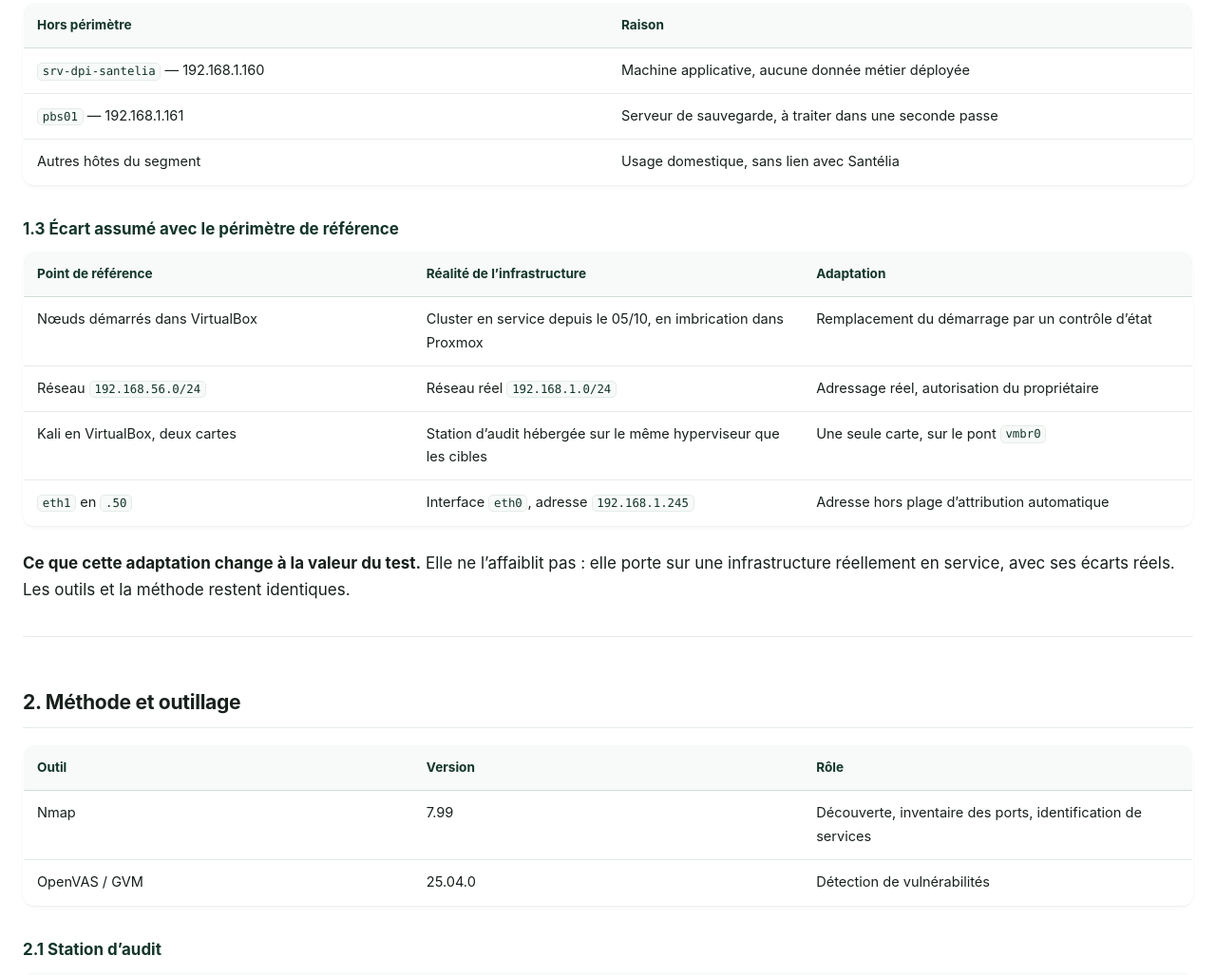
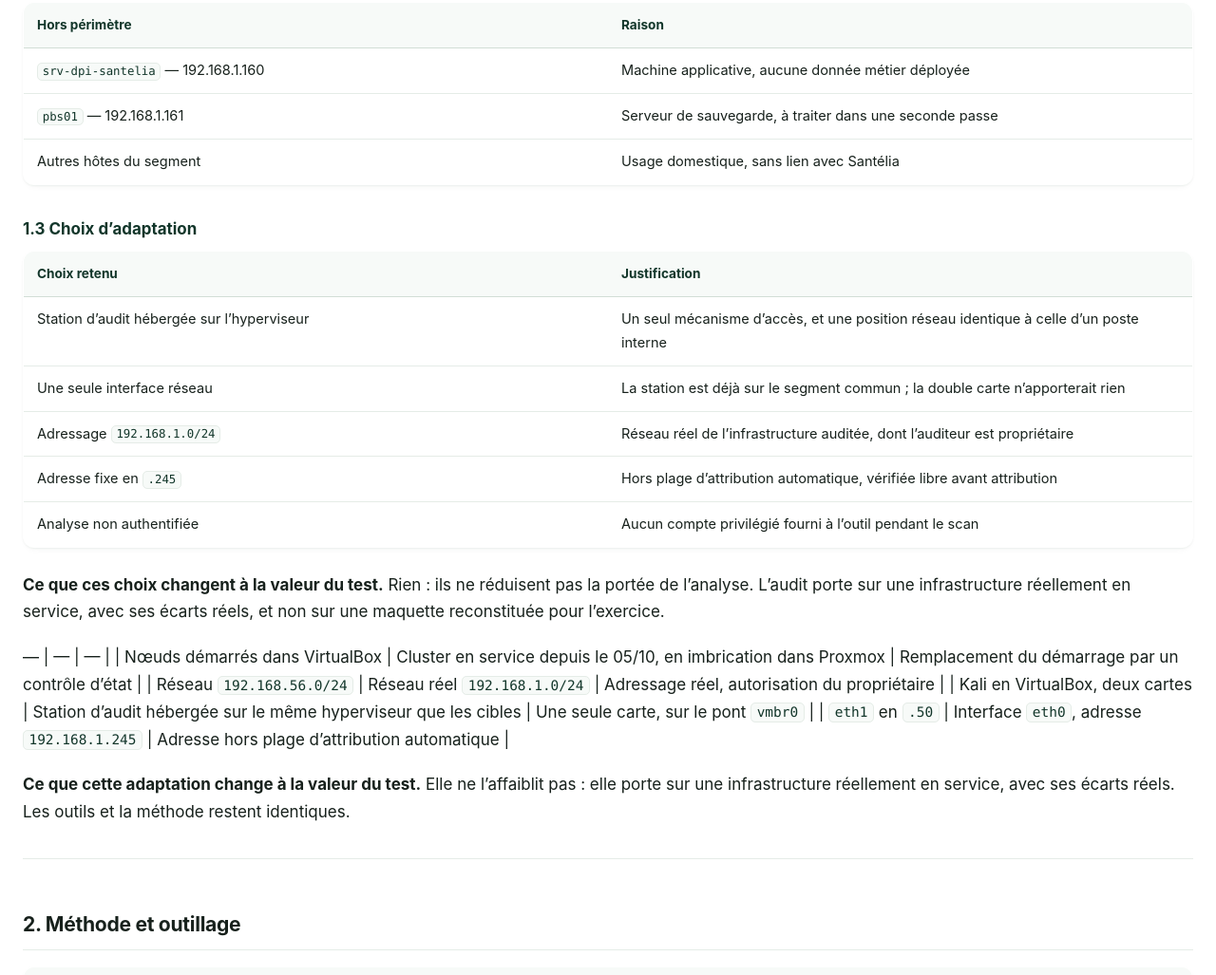
Before and after one commit to Flo466/santelia-iac, a website: page docs/audit-santelia.html in a window 1280 px wide. Shown: the part 1017-2044 px from the top of the page at 95% size. Drawn offline with Linux system fonts and the light colour scheme.

Commit message:
Audit : section 1.3 reformulée en choix d'adaptation

```diff
--- a/docs/audit-santelia.html
+++ b/docs/audit-santelia.html
@@ -86,44 +86,58 @@ l’inventaire détaillé a été restreint aux trois nœuds du cluster.</p>
 </tr>
 </tbody>
 </table>
-<h3 id="écart-assumé-avec-le-périmètre-de-référence">1.3 Écart assumé
-avec le périmètre de référence</h3>
+<h3 id="choix-dadaptation">1.3 Choix d’adaptation</h3>
 <table>
 <colgroup>
-<col style="width: 33%" />
-<col style="width: 33%" />
-<col style="width: 33%" />
+<col style="width: 50%" />
+<col style="width: 50%" />
 </colgroup>
 <thead>
 <tr>
-<th>Point de référence</th>
-<th>Réalité de l’infrastructure</th>
-<th>Adaptation</th>
+<th>Choix retenu</th>
+<th>Justification</th>
 </tr>
 </thead>
 <tbody>
 <tr>
-<td>Nœuds démarrés dans VirtualBox</td>
-<td>Cluster en service depuis le 05/10, en imbrication dans Proxmox</td>
-<td>Remplacement du démarrage par un contrôle d’état</td>
+<td>Station d’audit hébergée sur l’hyperviseur</td>
+<td>Un seul mécanisme d’accès, et une position réseau identique à celle
+d’un poste interne</td>
 </tr>
 <tr>
-<td>Réseau <code>192.168.56.0/24</code></td>
-<td>Réseau réel <code>192.168.1.0/24</code></td>
-<td>Adressage réel, autorisation du propriétaire</td>
+<td>Une seule interface réseau</td>
+<td>La station est déjà sur le segment commun ; la double carte
+n’apporterait rien</td>
 </tr>
 <tr>
-<td>Kali en VirtualBox, deux cartes</td>
-<td>Station d’audit hébergée sur le même hyperviseur que les cibles</td>
-<td>Une seule carte, sur le pont <code>vmbr0</code></td>
+<td>Adressage <code>192.168.1.0/24</code></td>
+<td>Réseau réel de l’infrastructure auditée, dont l’auditeur est
+propriétaire</td>
 </tr>
 <tr>
-<td><code>eth1</code> en <code>.50</code></td>
-<td>Interface <code>eth0</code>, adresse <code>192.168.1.245</code></td>
-<td>Adresse hors plage d’attribution automatique</td>
+<td>Adresse fixe en <code>.245</code></td>
+<td>Hors plage d’attribution automatique, vérifiée libre avant
+attribution</td>
+</tr>
+<tr>
+<td>Analyse non authentifiée</td>
+<td>Aucun compte privilégié fourni à l’outil pendant le scan</td>
 </tr>
 </tbody>
 </table>
+<p><strong>Ce que ces choix changent à la valeur du test.</strong> Rien
+: ils ne réduisent pas la portée de l’analyse. L’audit porte sur une
+infrastructure réellement en service, avec ses écarts réels, et non sur
+une maquette reconstituée pour l’exercice.</p>
+<p>— | — | — | | Nœuds démarrés dans VirtualBox | Cluster en service
+depuis le 05/10, en imbrication dans Proxmox | Remplacement du démarrage
+par un contrôle d’état | | Réseau <code>192.168.56.0/24</code> | Réseau
+réel <code>192.168.1.0/24</code> | Adressage réel, autorisation du
+propriétaire | | Kali en VirtualBox, deux cartes | Station d’audit
+hébergée sur le même hyperviseur que les cibles | Une seule carte, sur
+le pont <code>vmbr0</code> | | <code>eth1</code> en <code>.50</code> |
+Interface <code>eth0</code>, adresse <code>192.168.1.245</code> |
+Adresse hors plage d’attribution automatique |</p>
 <p><strong>Ce que cette adaptation change à la valeur du test.</strong>
 Elle ne l’affaiblit pas : elle porte sur une infrastructure réellement
 en service, avec ses écarts réels. Les outils et la méthode restent
```
Also changed, not shown: docs/audit-santelia.md (+12 -3 lines), docs/index.html (+1 -1 lines).
